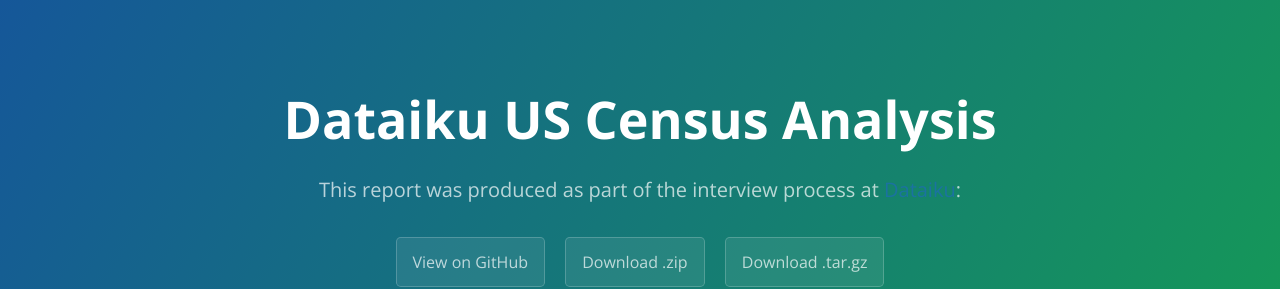
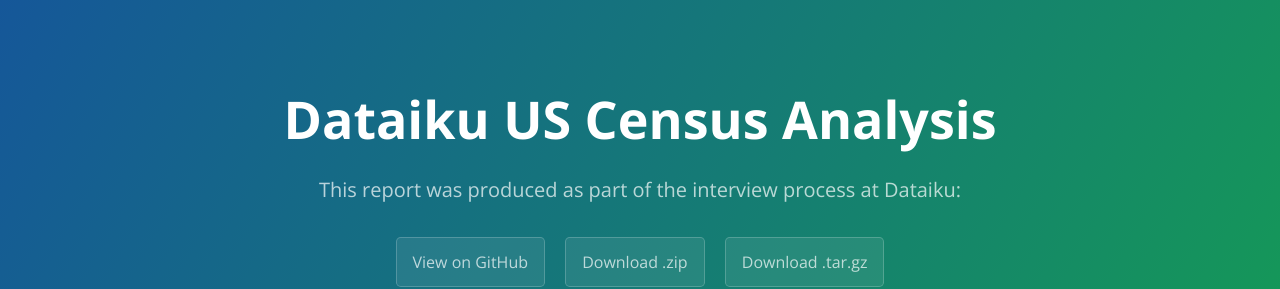
Before and after one commit to cortylal/Dataiku_US_census_analysis, a plain HTML site: page index.html in a window 1280 px wide. Shown: the top 289 px of the page. Drawn offline with nearby package versions, Linux system fonts and the light colour scheme.

Commit message:
Update index.html

```diff
--- a/index.html
+++ b/index.html
@@ -12,7 +12,7 @@
   <body>
     <section class="page-header">
       <h1 class="project-name">Dataiku US Census Analysis</h1>
-      <h2 class="project-tagline">This report was produced as part of the interview process at <a href="https://www.dataiku.com/">Dataiku</a>: </h2>
+      <h2 class="project-tagline">This report was produced as part of the interview process at <a href="https://www.dataiku.com/" style="color: rgb(255,255,255)">Dataiku</a>: </h2>
       <a href="https://github.com/cortylal/Dataiku_US_census_analysis" class="btn">View on GitHub</a>
       <a href="https://github.com/cortylal/Dataiku_US_census_analysis/zipball/master" class="btn">Download .zip</a>
       <a href="https://github.com/cortylal/Dataiku_US_census_analysis/tarball/master" class="btn">Download .tar.gz</a>
```
